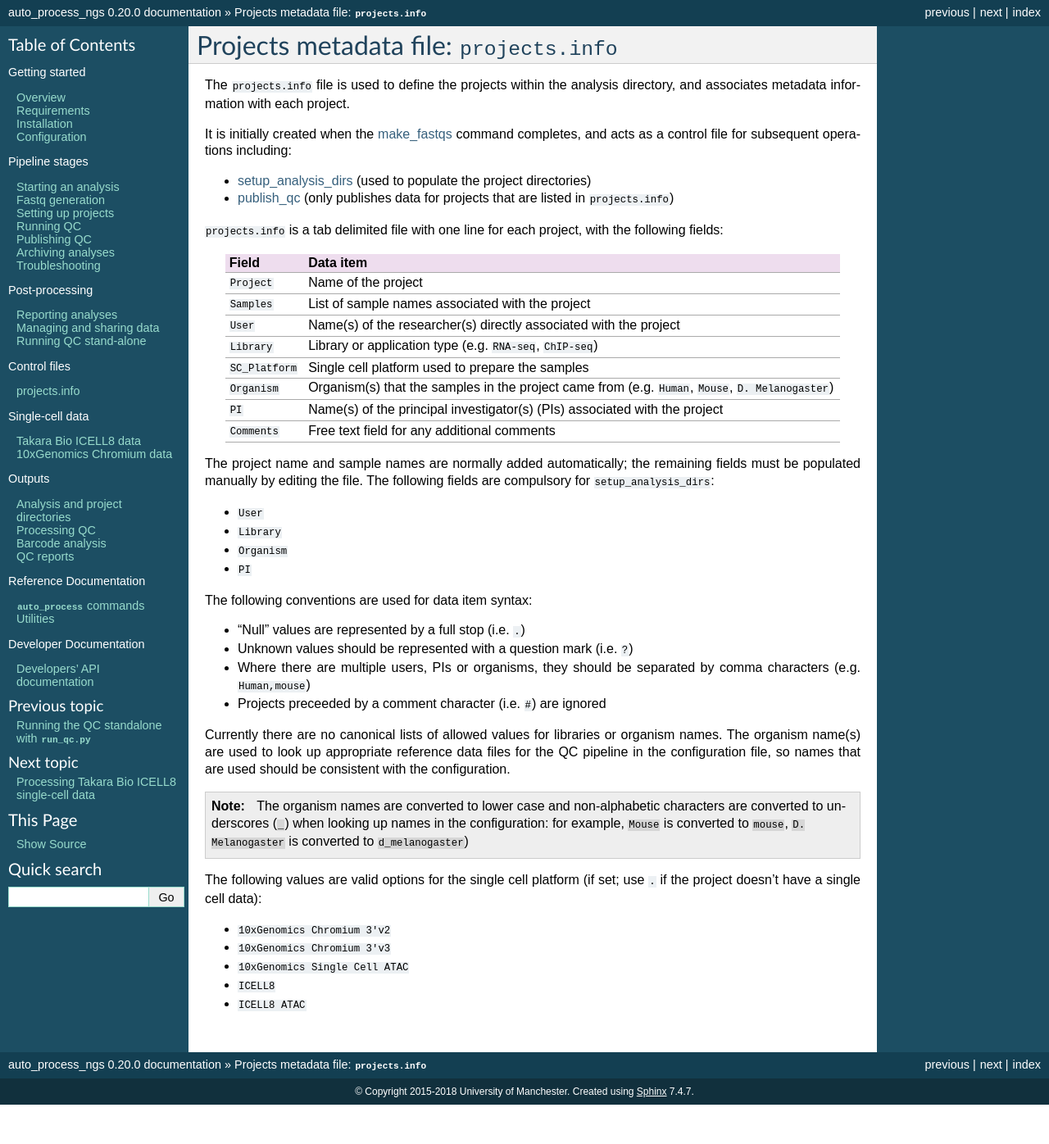
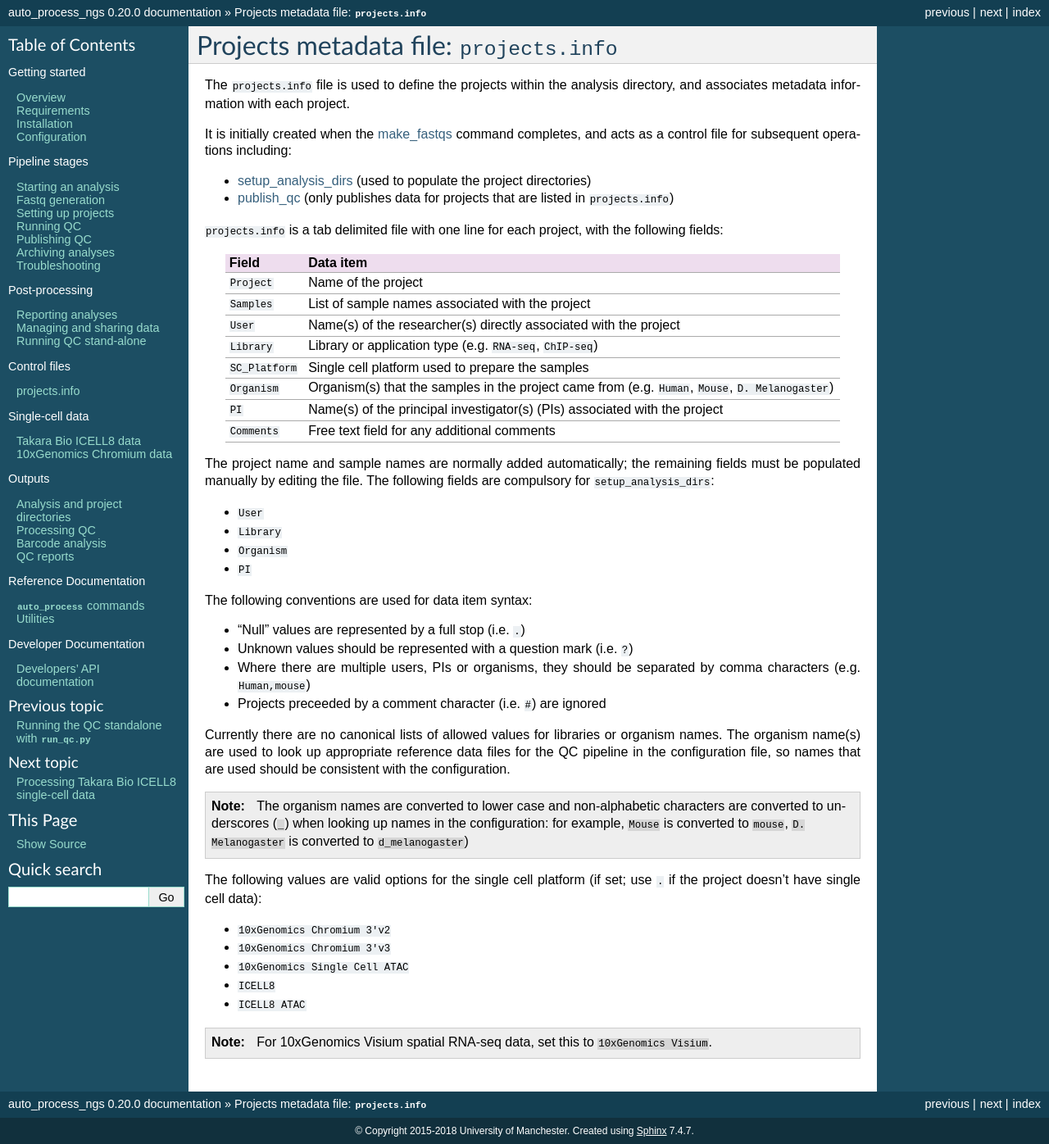
Before and after one commit to fls-bioinformatics-core/auto_process_ngs, a Sphinx documentation site: the page built from docs/source/using/projects_info.rst, in a window 1280 px wide. Shown: the whole page at 82% size. Built offline with Sphinx 7.4.7, drawn with Linux system fonts in a browser that asks for light colours; before the commit the page ends 1348 px from its top, so only the background shows below that.

Commit message:
Update documentation for '10x_Visium' QC protocol.

```diff
--- a/docs/source/using/projects_info.rst
+++ b/docs/source/using/projects_info.rst
@@ -69,10 +69,15 @@ names that are used should be consistent with the configuration.
    ``d_melanogaster``)
 
 The following values are valid options for the single cell platform
-(if set; use ``.`` if the project doesn't have a single cell data):
+(if set; use ``.`` if the project doesn't have single cell data):
 
 * ``10xGenomics Chromium 3'v2``
 * ``10xGenomics Chromium 3'v3``
 * ``10xGenomics Single Cell ATAC``
 * ``ICELL8``
 * ``ICELL8 ATAC``
+
+.. note::
+
+   For 10xGenomics Visium spatial RNA-seq data, set this to
+   ``10xGenomics Visium``.
--- a/docs/source/using/run_qc.rst
+++ b/docs/source/using/run_qc.rst
@@ -25,6 +25,7 @@ QC protocol       Used for
 ``10x_scATAC``    10xGenomics single cell & single nuclei ATAC-seq
 ``10x_scRNAseq``  10xGenomics single cell RNA-seq
 ``10x_snRNAseq``  10xGenomics single nuclei RNA-seq
+``10x_Visium``    10xGenomics Visium spatial RNA-seq
 ``singlecell``    ICELL8 single cell RNA-seq
 ``ICELL8_scATAC`` ICELL8 single cell ATAC-seq
 ================= ==========================
@@ -43,7 +44,8 @@ each Fastq file in the project:
    of the sequence data
 
 For the single-cell and single-nuclei RNA-seq data from ICELL8 and
-10xGenomics Chromium platforms:
+10xGenomics Chromium platforms, and for 10xGenomics Visium RNA-seq
+data:
 
  * `fastqc`_ is run for each Fastq file
  * `fastq_screen`_ and `fastq_strand`_ are run on just the R2
```
